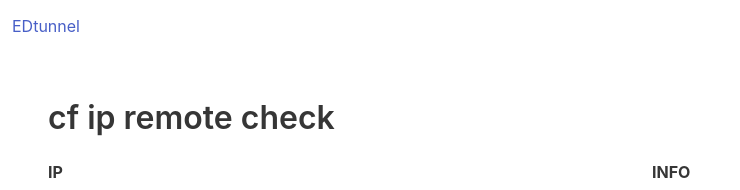
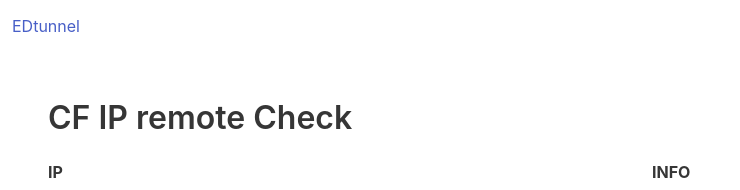
Before and after one commit to 6Kmfi6HP/cfip-check, a Vue app: page / in a window 1280 px wide. Shown: the top 190 px of the page, without its empty margins (0-740 px from the left). Built offline with nearby package versions, Linux system fonts and the light colour scheme; no server answers.

Commit message:
Update App.vue

```diff
--- a/src/App.vue
+++ b/src/App.vue
@@ -8,7 +8,7 @@
     </header>
 
     <main class="section">
-        <h1 class="title">cf ip remote check</h1>
+        <h1 class="title">CF IP remote Check</h1>
 
         <div class="columns">
 
@@ -151,7 +151,7 @@ export default {
             // get site url
             const siteUrl = window.location.origin;
             const translatedKeys = {
-                clientip: "客户端 IP",
+                // clientip: "客户端 IP",
                 colo: "数据中心",
                 h: "主机名",
                 ip: "反代 IP",
@@ -192,7 +192,7 @@ export default {
 
                         // 构建剩余字段的新对象
                         this.filteredData = {
-                            clientip: this.jsonData.clientip,
+                            // clientip: this.jsonData.clientip,
                             colo: this.jsonData.colo,
                             h: this.jsonData.h,
                             ip: this.jsonData.ip,
```
